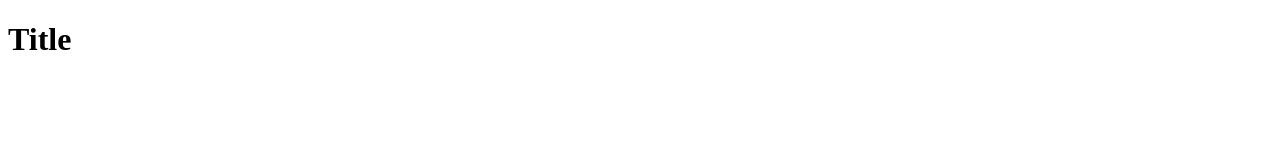
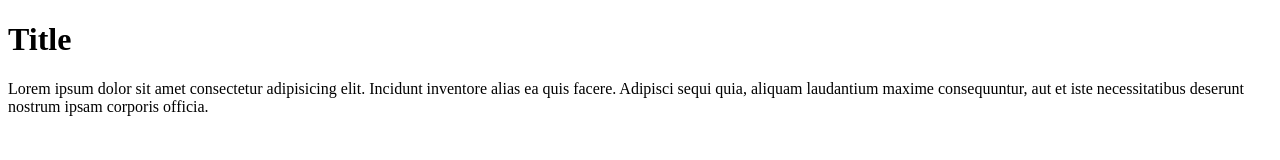
Before and after one commit to Matee4ka/10.04.22, a plain HTML site: page index.html in a window 1280 px wide. Drawn offline with Linux system fonts and the light colour scheme.

Commit message:
changed html

```diff
--- a/index.html
+++ b/index.html
@@ -1,12 +1,22 @@
 <!DOCTYPE html>
 <html lang="en">
+
 <head>
    <meta charset="UTF-8">
    <meta http-equiv="X-UA-Compatible" content="IE=edge">
    <meta name="viewport" content="width=device-width, initial-scale=1.0">
    <title>10.04.2022</title>
 </head>
+
 <body>
    <h1>Title</h1>
+   <section class="fs">
+      <p>
+         Lorem ipsum dolor sit amet consectetur adipisicing elit. Incidunt inventore alias ea quis facere. Adipisci
+         sequi quia, aliquam laudantium maxime consequuntur, aut et iste necessitatibus deserunt nostrum ipsam corporis
+         officia.
+      </p>
+   </section>
 </body>
+
 </html>
```
